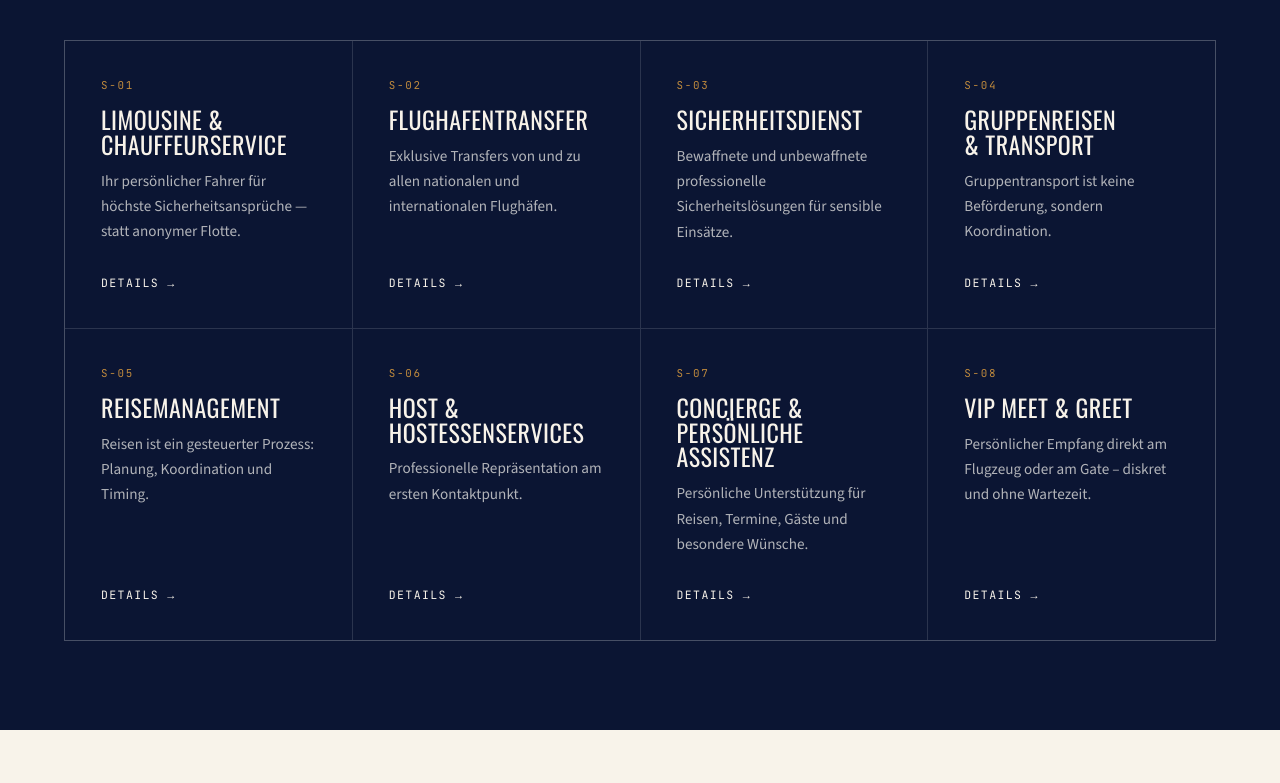
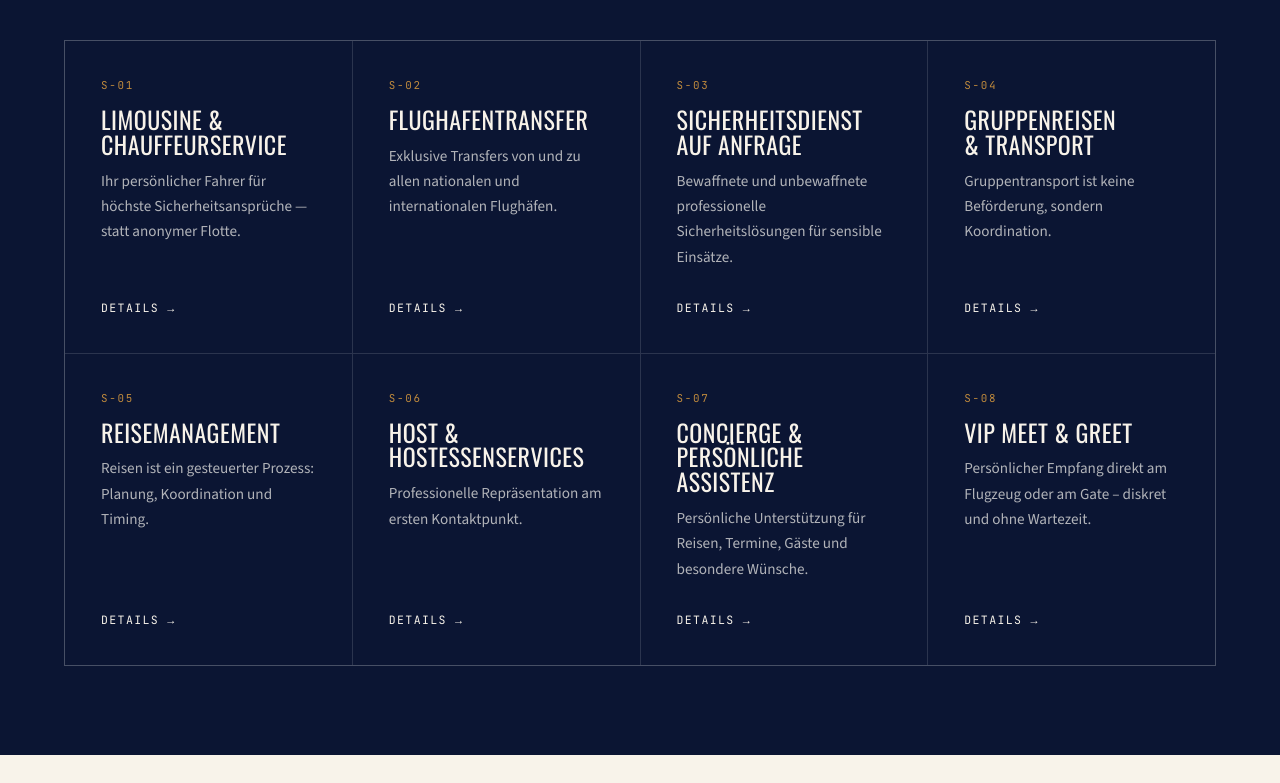
Before and after one commit to metur100/Business.Connect.Solutions, a React (Vite) app: page / in a window 1280 px wide. Shown: the part 1817-2600 px from the top of the page. Built offline with nearby package versions, Linux system fonts and the light colour scheme.

Commit message:
Change security name

```diff
--- a/src/data/content.de.ts
+++ b/src/data/content.de.ts
@@ -48,7 +48,7 @@ export const services: Service[] = [
   {
     code: 'S-03',
     slug: 'sicherheitsdienst',
-    title: 'Sicherheitsdienst',
+    title: 'Sicherheitsdienst auf Anfrage',
     teaser: 'Bewaffnete und unbewaffnete professionelle Sicherheitslösungen für sensible Einsätze.',
     body: [
       'Sicherheit ohne Kompromisse: Für risikoreiche und sensible Anlässe stellen wir geschultes Personal, abgestimmt auf Lage, Route und Protokoll.',
--- a/src/data/content.en.ts
+++ b/src/data/content.en.ts
@@ -48,7 +48,7 @@ export const services: Service[] = [
   {
     code: 'S-03',
     slug: 'sicherheitsdienst',
-    title: 'Security Service',
+    title: 'Security Service on Request',
     teaser: 'Armed and unarmed professional security solutions for sensitive assignments.',
     body: [
       'Security without compromise: for high-risk and sensitive occasions we provide trained personnel, matched to the situation, route and protocol.',
```
